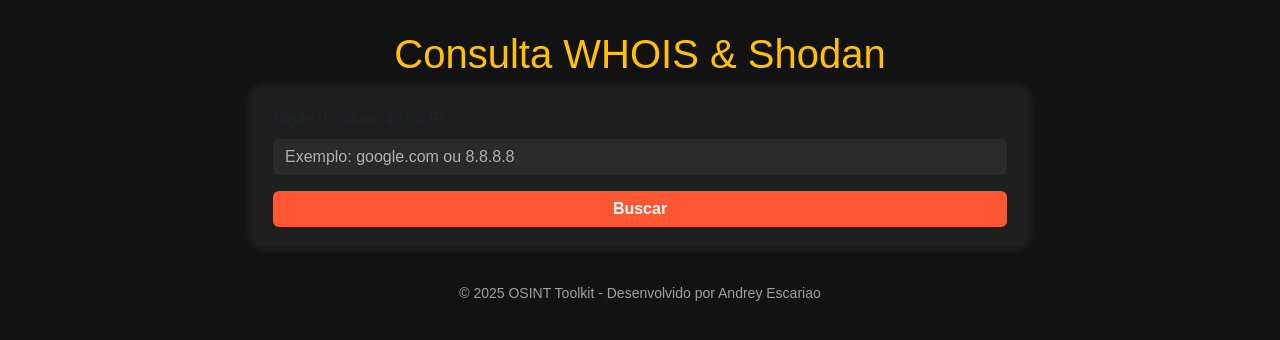
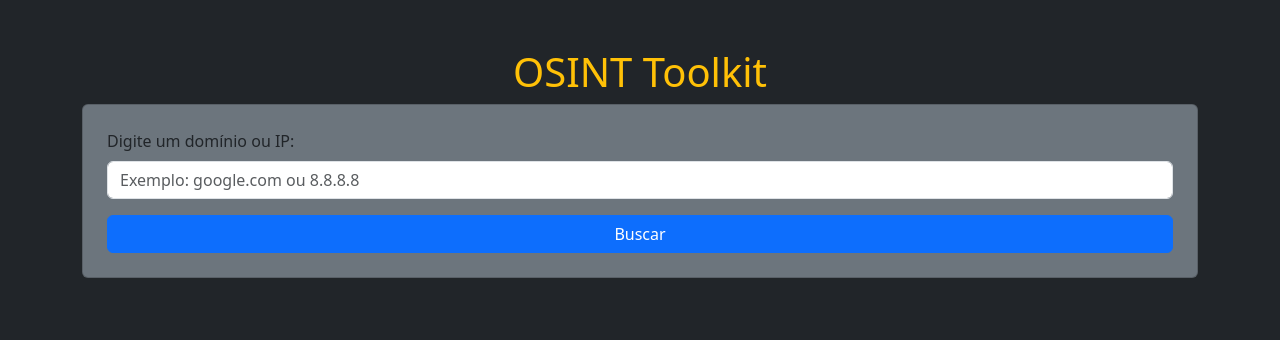
Before and after one commit to escariao/osint-toolkit, a Flask app: page / in a window 1280 px wide. Shown: the top 340 px of the page. Run offline with Flask 3, Linux system fonts and the light colour scheme.

Commit message:
Update index.html

```diff
--- a/templates/index.html
+++ b/templates/index.html
@@ -3,119 +3,36 @@
 <head>
     <meta charset="UTF-8">
     <meta name="viewport" content="width=device-width, initial-scale=1.0">
-    <title>OSINT Toolkit - Consulta WHOIS & Shodan</title>
-
-    <!-- Bootstrap -->
+    <title>OSINT Toolkit</title>
     <link href="https://cdn.jsdelivr.net/npm/bootstrap@5.3.0/dist/css/bootstrap.min.css" rel="stylesheet">
-
-    <style>
-        body {
-            background-color: #121212;
-            color: #ffffff;
-            font-family: 'Arial', sans-serif;
-        }
-        .container {
-            max-width: 800px;
-            margin-top: 30px;
-        }
-        .card {
-            background-color: #1e1e1e;
-            border-radius: 10px;
-            padding: 20px;
-            box-shadow: 0 0 10px rgba(255, 255, 255, 0.1);
-        }
-        .form-control {
-            background-color: #2a2a2a;
-            color: #ffffff;
-            border: none;
-        }
-        .form-control::placeholder {
-            color: #b0b0b0;
-        }
-        .btn-primary {
-            background-color: #ff5733;
-            border: none;
-            font-weight: bold;
-        }
-        .btn-primary:hover {
-            background-color: #e04e2e;
-        }
-        .footer {
-            text-align: center;
-            padding: 15px;
-            margin-top: 20px;
-            color: #a0a0a0;
-            font-size: 14px;
-        }
-    </style>
 </head>
-<body>
-
-<div class="container">
-    <h1 class="text-center text-warning">Consulta WHOIS & Shodan</h1>
-
-    <!-- Formulário -->
-    <div class="card">
+<body class="bg-dark text-white">
+    <div class="container mt-5">
+        <h1 class="text-center text-warning">OSINT Toolkit</h1>
+        <div class="card bg-secondary p-4">
             <form method="POST">
                 <div class="mb-3">
-                <label for="query" class="form-label">Digite um domínio ou IP:</label>
+                    <label class="form-label">Digite um domínio ou IP:</label>
                     <input type="text" class="form-control" name="query" placeholder="Exemplo: google.com ou 8.8.8.8" required>
                 </div>
                 <button type="submit" class="btn btn-primary w-100">Buscar</button>
             </form>
         </div>
-
-    <!-- Mensagem de erro -->
         {% if error %}
         <div class="alert alert-danger text-center mt-3">{{ error }}</div>
         {% endif %}
-
-    <!-- Exibir Resultados WHOIS -->
-    {% if data %}
-    <div class="card mt-3">
-        <h2 class="text-center">Resultados WHOIS</h2>
-        <table class="table table-dark table-striped">
-            <tr><th>Domínio</th><td>{{ data['domain_name'] }}</td></tr>
-            <tr><th>Registrar</th><td>{{ data['registrar'] }}</td></tr>
-            <tr><th>Criado em</th><td>{{ data['creation_date'] }}</td></tr>
-            <tr><th>Expira em</th><td>{{ data['expiration_date'] }}</td></tr>
+        {% if whois_data %}
+        <div class="card bg-secondary p-3 mt-3">
+            <h2 class="text-center">WHOIS</h2>
+            <table class="table table-dark">
+                <tr><th>Domínio</th><td>{{ whois_data.domain_name }}</td></tr>
+                <tr><th>Registrar</th><td>{{ whois_data.registrar }}</td></tr>
+                <tr><th>Criado em</th><td>{{ whois_data.creation_date }}</td></tr>
+                <tr><th>Expira em</th><td>{{ whois_data.expiration_date }}</td></tr>
             </table>
         </div>
         {% endif %}
-
-    <!-- Exibir Resultados SHODAN -->
-    {% if shodan_data and 'error' not in shodan_data %}
-    <div class="card mt-3">
-        <h2 class="text-center">Informações do Shodan</h2>
-        <table class="table table-dark table-striped">
-            <tr><th>IP</th><td>{{ shodan_data['ip'] }}</td></tr>
-            <tr><th>Organização</th><td>{{ shodan_data['org'] }}</td></tr>
-            <tr><th>Sistema Operacional</th><td>{{ shodan_data['os'] }}</td></tr>
-            <tr><th>Portas Abertas</th><td>{{ shodan_data['open_ports']|join(', ') }}</td></tr>
-            <tr><th>Vulnerabilidades</th>
-                <td>
-                    {% if shodan_data['vulnerabilities'] %}
-                        {% for vuln in shodan_data['vulnerabilities'] %}
-                            <a href="https://cve.mitre.org/cgi-bin/cvename.cgi?name={{ vuln }}" target="_blank">{{ vuln }}</a><br>
-                        {% endfor %}
-                    {% else %}
-                        Nenhuma vulnerabilidade conhecida
-                    {% endif %}
-                </td>
-            </tr>
-        </table>
     </div>
-    {% elif shodan_data and 'error' in shodan_data %}
-    <div class="alert alert-warning text-center mt-3">{{ shodan_data['error'] }}</div>
-    {% endif %}
-</div>
-
-<!-- Rodapé -->
-<div class="footer">
-    &copy; 2025 OSINT Toolkit - Desenvolvido por Andrey Escariao
-</div>
-
-<!-- Bootstrap JS -->
     <script src="https://cdn.jsdelivr.net/npm/bootstrap@5.3.0/dist/js/bootstrap.bundle.min.js"></script>
 </body>
 </html>
```
Lines whose indentation alone changed are shown as unchanged.
